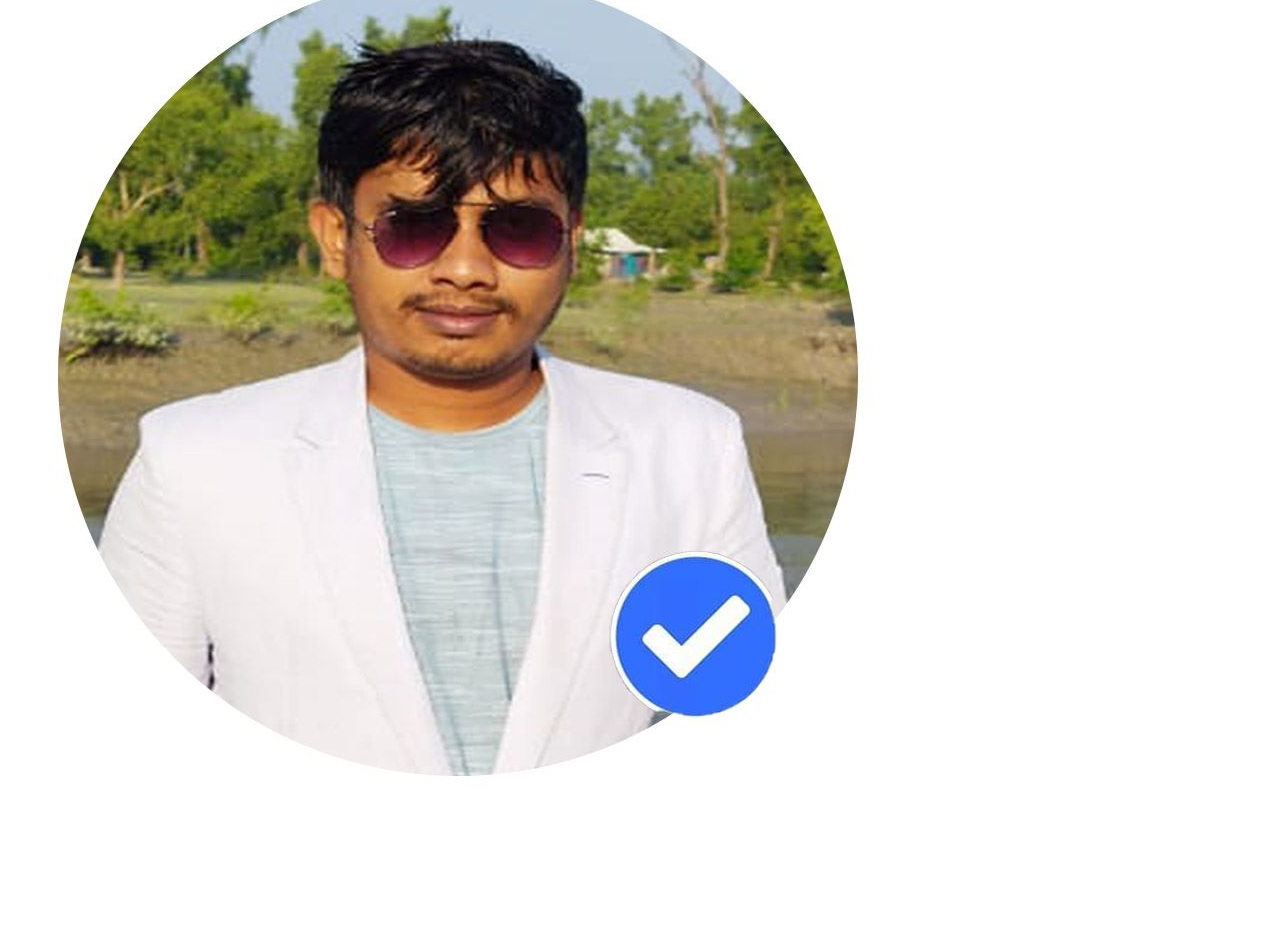
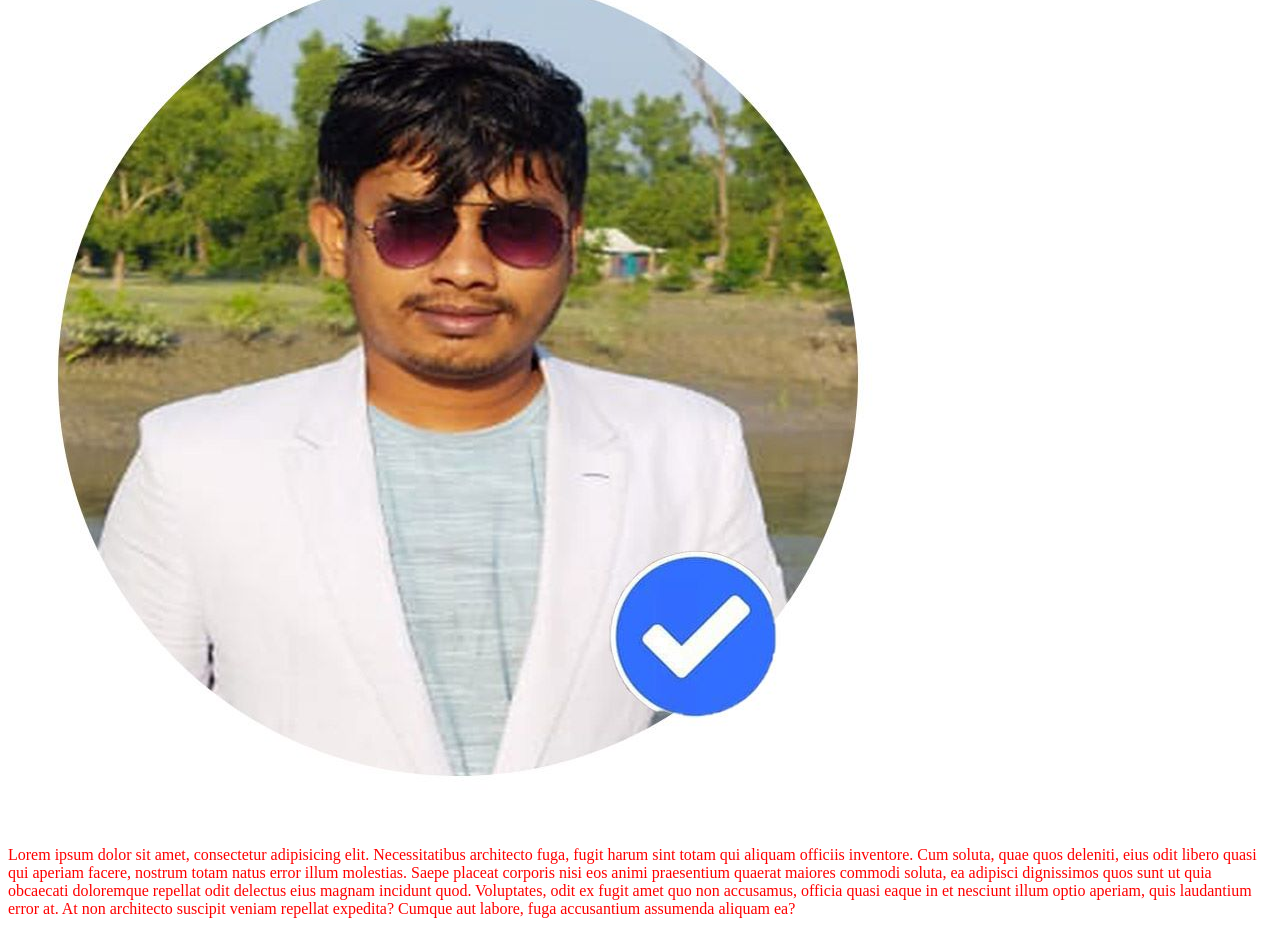
Before and after one commit to siddarthabiswas/my-secend-repo, a plain HTML site: page index.html in a window 1280 px wide. Shown: the part 298-1232 px from the top of the page. Before the commit the page ends 1136 px from the top, so only its background shows below. Drawn offline with Linux system fonts and the light colour scheme.

Commit message:
added paragraph

```diff
--- a/index.html
+++ b/index.html
@@ -20,5 +20,6 @@
         <li></li>
     </ul>
     <img src="WhatsApp Image 2022-12-10 at 12.59.44 PM.jpeg" alt="">
+    <p>Lorem ipsum dolor sit amet, consectetur adipisicing elit. Necessitatibus architecto fuga, fugit harum sint totam qui aliquam officiis inventore. Cum soluta, quae quos deleniti, eius odit libero quasi qui aperiam facere, nostrum totam natus error illum molestias. Saepe placeat corporis nisi eos animi praesentium quaerat maiores commodi soluta, ea adipisci dignissimos quos sunt ut quia obcaecati doloremque repellat odit delectus eius magnam incidunt quod. Voluptates, odit ex fugit amet quo non accusamus, officia quasi eaque in et nesciunt illum optio aperiam, quis laudantium error at. At non architecto suscipit veniam repellat expedita? Cumque aut labore, fuga accusantium assumenda aliquam ea?</p>
 </body>
 </html>
```
